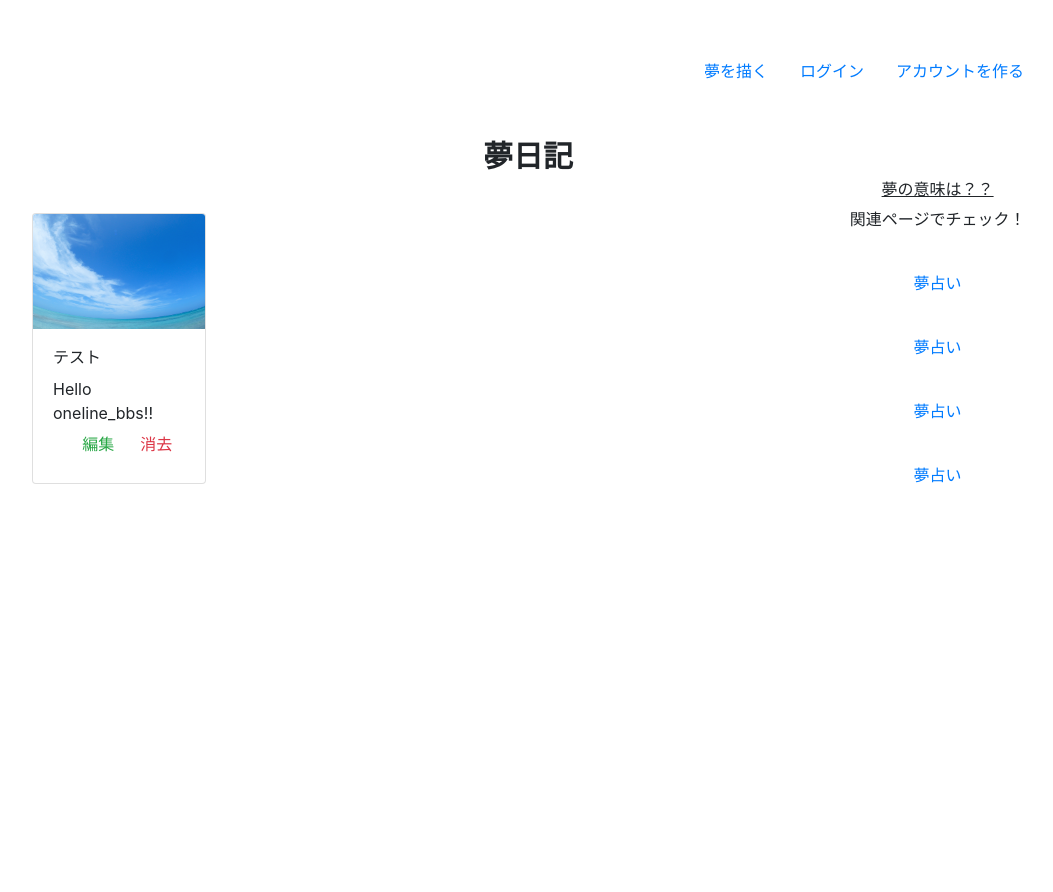
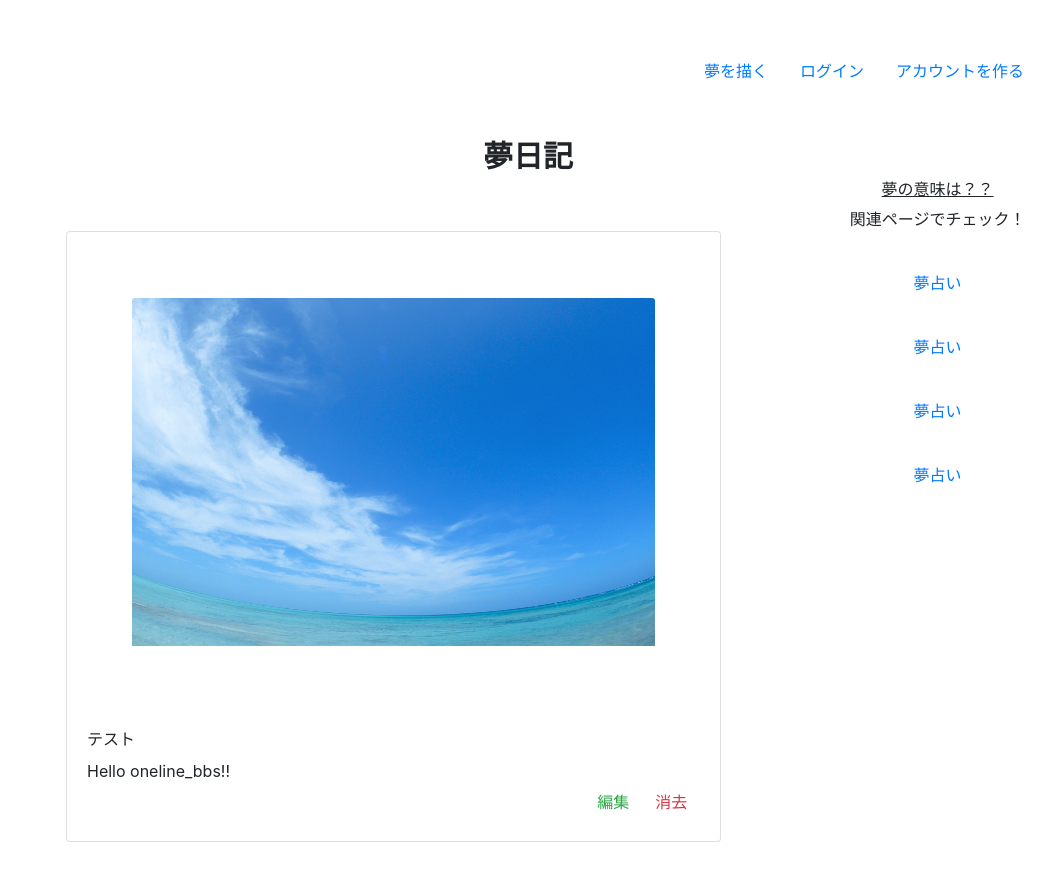
Before and after one commit to rdpin1/todo_dream, a PHP site: page / in a window 1280 px wide. Shown: the whole page, without its empty margins (112-1165 px from the left). Before the commit the page ends 484 px from the top, so only its background shows below. Run offline with PHP 8.4, Linux system fonts and the light colour scheme; data comes from the database, SQL or seed files in the repository.

Commit message:
change all

```diff
--- a/any/asset/reset.css
+++ b/any/asset/reset.css
@@ -1,3 +1,5 @@
+@charset "UTF-8";
+
 html, body, div, span, applet, object, iframe,
 h1, h2, h3, h4, h5, h6, p, blockquote, pre,
 a, abbr, acronym, address, big, cite, code,
--- a/any/asset/style.css
+++ b/any/asset/style.css
@@ -28,6 +28,16 @@ body {
     display: flex;
 }
 
+.card {
+    margin: 50px;
+    width: 80%;
+}
+
+.card-img-top {
+    width: 80%;
+    margin: 10%;
+}
+
 .all-contents h1 {
     font-size: 30px;
     font-weight: bold;
--- a/create.php
+++ b/create.php
@@ -1,5 +1,5 @@
 <!DOCTYPE html>
-<html lang="en">
+<html lang="ja">
 
 <head>
     <meta charset="UTF-8">
--- a/edit.php
+++ b/edit.php
@@ -12,7 +12,7 @@
 
 ?>
 <!DOCTYPE html>
-<html lang="en">
+<html lang="ja">
 <head>
     <meta charset="UTF-8">
     <meta name="viewport" content="width=device-width, initial-scale=1.0">
--- a/index.php
+++ b/index.php
@@ -34,7 +34,7 @@ $tasks = $task->getAll();
 ?>
 
 <!DOCTYPE html>
-<html lang="en">
+<html lang="ja">
 <head>
     <meta charset="UTF-8">
     <meta name="viewport" content="width=device-width, initial-scale=1.0">
@@ -61,13 +61,10 @@ $tasks = $task->getAll();
 <div class="all-contents">
     <h1>夢日記</h1>
 </div>
-
-
     <div class="index">
         <main class="index-main">
-        <div class="row p-3">
+
             <?php foreach ($tasks as $task) : ?>
-                <div class="col-sm-6 col-md-4 col-lg-3 py-3 py-3">
                     <div class="card">
                         <img src="any/image/sky.JPG" class="card-img-top" alt="sky">
                         <div class="card-body">
@@ -84,10 +81,10 @@ $tasks = $task->getAll();
                             </div>
                         </div>
                     </div>
-                </div>
             <?php endforeach; ?>
-        </div>
         </main>
+
+
         <aside class="index-aside">
           <h3>夢の意味は？？</h3>
           <p>関連ページでチェック！</p>
@@ -100,5 +97,6 @@ $tasks = $task->getAll();
         </aside>
 
     </div>
+
 </body>
 </html>
--- a/signinForm.php
+++ b/signinForm.php
@@ -1,5 +1,5 @@
 <!DOCTYPE html>
-<html lang="en">
+<html lang="ja">
 
 <head>
     <meta charset="UTF-8">
--- a/signupForm.php
+++ b/signupForm.php
@@ -1,5 +1,5 @@
 <!DOCTYPE html>
-<html lang="en">
+<html lang="ja">
 
 <head>
     <meta charset="UTF-8">
```
Also changed, not shown: any/image/mountain.JPG (added), any/image/rain.jpg (added), 1 other file. Lines whose indentation alone changed are shown as unchanged.
